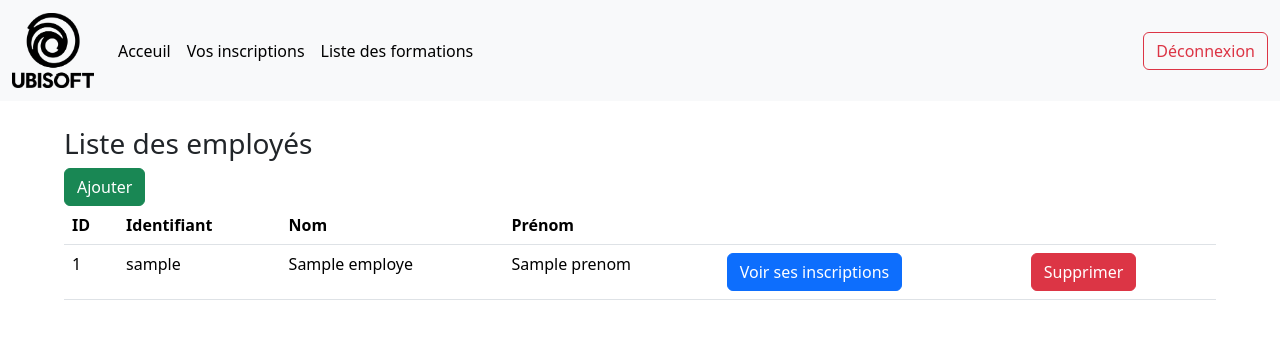
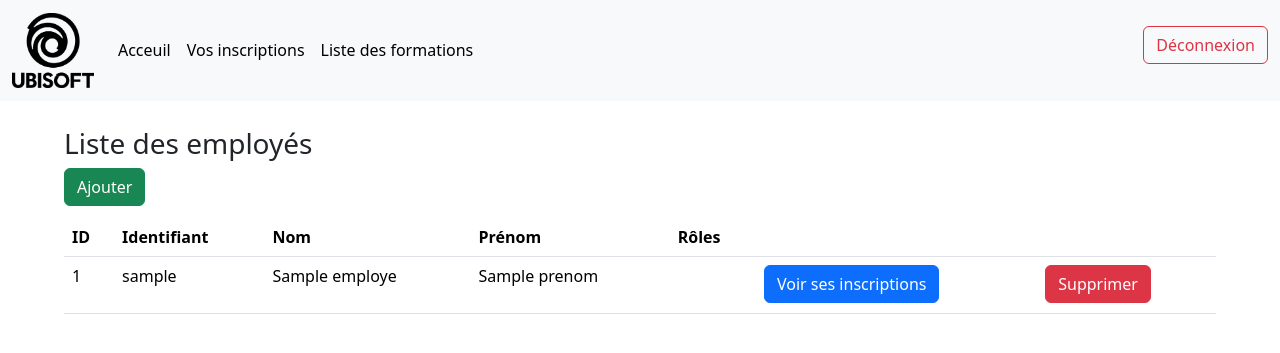
Before and after one commit to Brahim2099/PHP-Projet-Symfony-1-Formations, a Symfony app: template templates/employe/list.html.twig in a window 1280 px wide. Shown: the top 353 px of the page. Run offline with Twig, Linux system fonts and the light colour scheme; the template is opened without the code that fills it: most values are stand-ins (such as "Sample title", 1, 10 or a date in 2020); some libraries are stand-ins or nearby versions.

Commit message:
Modifications mineures

```diff
--- a/templates/employe/list.html.twig
+++ b/templates/employe/list.html.twig
@@ -12,6 +12,7 @@
                 <th>Identifiant</th>
                 <th>Nom</th>
                 <th>Prénom</th>
+                <th>Rôles</th>
                 <th></th>
                 <th></th>
             </tr>
@@ -23,6 +24,7 @@
                     <td>{{employe.username}}</td>
                     <td>{{employe.nom}}</td>
                     <td>{{employe.prenom}}</td>
+                    <td>{{employe.roles[0]}}</td>
                     <td>
                         {% if employe.roles[0] != "ROLE_ADMIN" %}
                             <a href="{{path("app_employe_inscription_list", {"id": employe.id})}}" class="btn btn-primary   ">Voir ses inscriptions</a>
@@ -38,3 +40,11 @@
         </tbody>
     </table>
 {% endblock %}
+
+{% block style %}
+<style>
+    .btn {
+        margin-bottom: 1%;
+    }
+</style>
+{% endblock %}
--- a/templates/inscription/list.html.twig
+++ b/templates/inscription/list.html.twig
@@ -45,7 +45,7 @@
 
 {% block style %}
     <style>
-        a {
+        .btn {
             margin-bottom: 1%;
         }
     </style>
```
Also changed, not shown: templates/employe/inscription/list.html.twig (+8 -0 lines), templates/formation/list.html.twig (+8 -0 lines), templates/inscription/list_enattente.html.twig (+8 -0 lines), templates/produit/list.html.twig (+8 -0 lines).
